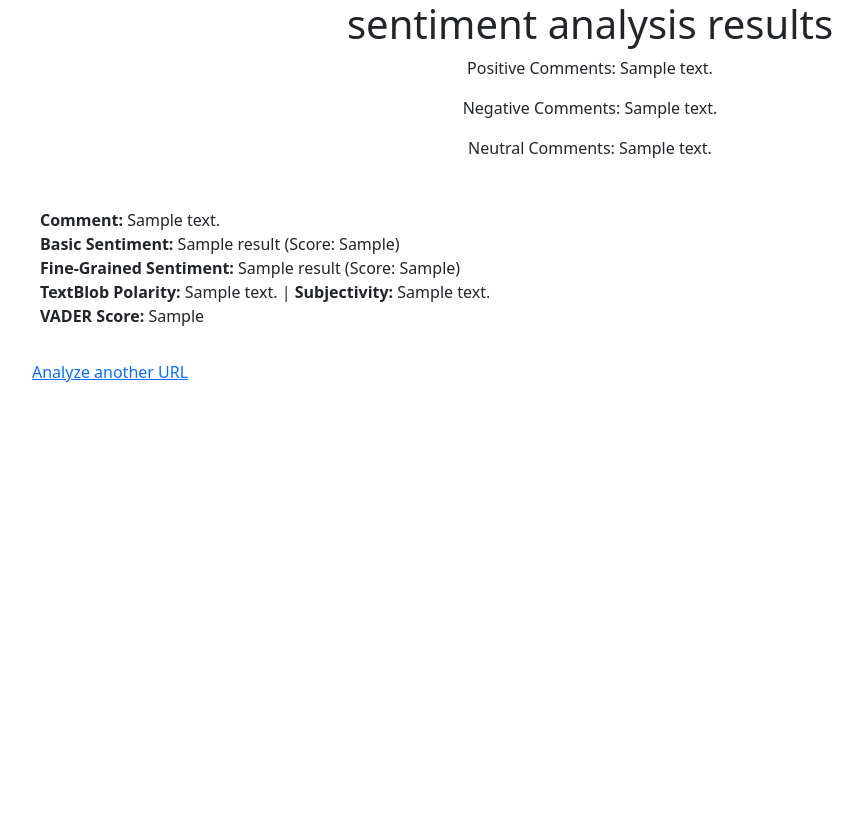
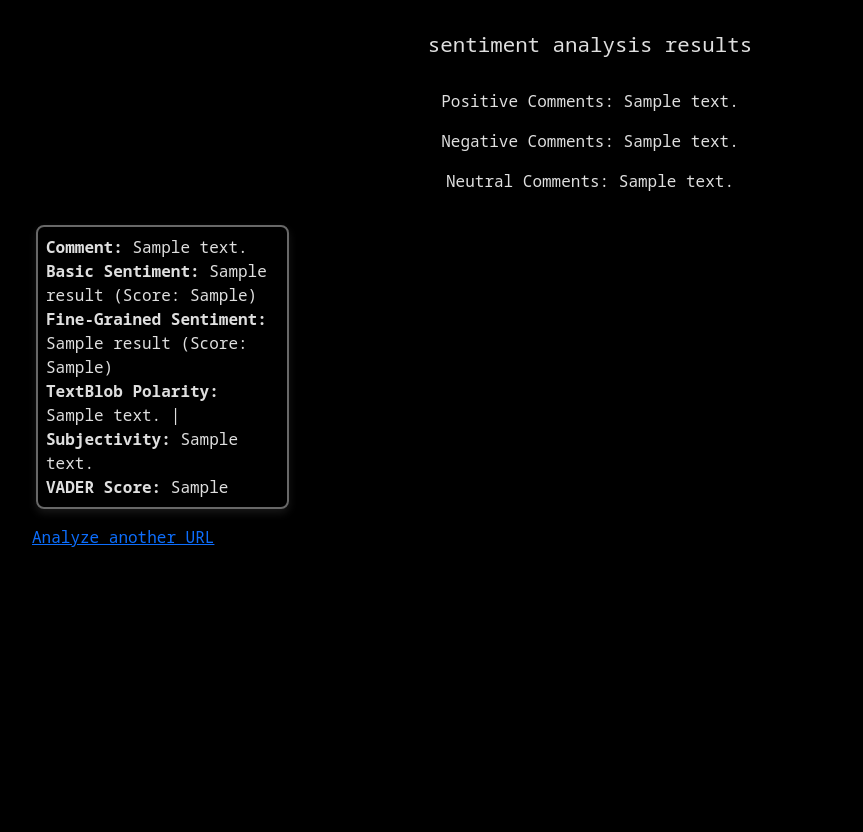
Before and after one commit to birat1/reddit-sentiment-analyser, a Flask app: template src/templates/results.html in a window 1280 px wide. Shown: the whole page, without its empty margins (50-913 px from the left). Before the commit the page ends 382 px from the top, so only its background shows below. Run offline with Flask 3, Linux system fonts and the light colour scheme; the template is opened without the code that fills it: most values are stand-ins (such as "Sample title", 1, 10 or a date in 2020); parts of the project's set-up code (start-up, migrations or seed data) failed here and were passed over.

Commit message:
Displays the results page in containers

```diff
--- /dev/null
+++ b/src/static/css/results.css
@@ -0,0 +1,33 @@
+:root {
+    --background: #000000;
+    --text-color: #dfdfdf;
+    --border-color: #686868;
+    --hover-border-color: #8b8b8b;
+    --button-background: #252525bd;
+    --box-shadow-color: #ffffff18;
+    --font-family: "Noto Sans Mono", "Consolas", monospace;
+}
+
+html, body {
+    height: 100%;
+    background: var(--background);
+    font-family: var(--font-family);
+    color: var(--text-color);
+}
+
+.title {
+    font-size: 1.3rem;
+    margin-top: 2rem;
+    margin-bottom: 2rem;
+}
+
+.result-box {
+    border: 2px solid var(--border-color);
+    border-radius: 8px;
+    box-shadow: 0 4px 8px var(--box-shadow-color);
+}
+
+.toggle-comment {
+    font-size: .8rem;
+    color: var(--border-color);
+}
--- /dev/null
+++ b/src/static/js/results.js
@@ -0,0 +1,28 @@
+document.addEventListener('DOMContentLoaded', function() {
+    document.querySelectorAll('.result-box').forEach(function(box) {
+        const shortComment = box.querySelector('.short-comment');
+        const fullComment = box.querySelector('.full-comment');
+        const toggleButton = box.querySelector('.toggle-comment');
+
+        // Check if elements exist before accessing their properties
+        if (shortComment && fullComment && toggleButton) {
+            if (fullComment.textContent.trim().length <= 100) {
+                shortComment.classList.add('d-none');
+                fullComment.classList.remove('d-none');
+                toggleButton.classList.add('d-none');
+            } else {
+                toggleButton.addEventListener('click', function() {
+                    if (fullComment.classList.contains('d-none')) {
+                        fullComment.classList.remove('d-none');
+                        shortComment.classList.add('d-none');
+                        this.textContent = 'Read less';
+                    } else {
+                        fullComment.classList.add('d-none');
+                        shortComment.classList.remove('d-none');
+                        this.textContent = 'Read more';
+                    }
+                });
+            }
+        }
+    });
+});
--- a/src/templates/results.html
+++ b/src/templates/results.html
@@ -23,11 +23,19 @@
         <p class="text-center">Neutral Comments: {{ summary.neutral_comments }}</p>
 
         <div class="container">
-            <div class="row gx-5">
+            <div class="row row-cols-4">
                 {% for result in results %}
                 <div class="col p-3">
-                    <div class="result-box p-3">
-                        <Strong>Comment:</Strong> {{ result['Comment'] }}<br>
+                    <div class="result-box p-2">
+                        <strong>Comment:</strong>
+                        {% if result['Comment']|length > 100 %}
+                            <span class="short-comment">{{ result['Comment'][:100] }}...</span>
+                            <span class="full-comment d-none">{{ result['Comment'] }}</span>
+                            <button class="btn p-0 toggle-comment">Read more</button>
+                        {% else %}
+                            <span>{{ result['Comment'] }}</span>
+                        {% endif %}
+                        <br>
                         <Strong>Basic Sentiment:</Strong> {{ result['Basic Transformer Label'] }} (Score: {{ result['Basic Transformer Score'] }})<br>
                         <Strong>Fine-Grained Sentiment:</Strong> {{ result['Fine-Grained Label'] }} (Score: {{ result['Fine-Grained Score'] }})<br>
                         <Strong>TextBlob Polarity:</Strong> {{ result['TextBlob Polarity'] }} | <strong>Subjectivity:</strong> {{ result['TextBlob Subjectivity'] }}<br>
@@ -39,5 +47,6 @@
             <a href="/">Analyze another URL</a>
         </div>
         <script src="https://cdn.jsdelivr.net/npm/bootstrap@5.3.3/dist/js/bootstrap.bundle.min.js" integrity="sha384-YvpcrYf0tY3lHB60NNkmXc5s9fDVZLESaAA55NDzOxhy9GkcIdslK1eN7N6jIeHz" crossorigin="anonymous"></script>
+        <script src="../static/js/results.js"></script>
     </body>
 </html>
```
